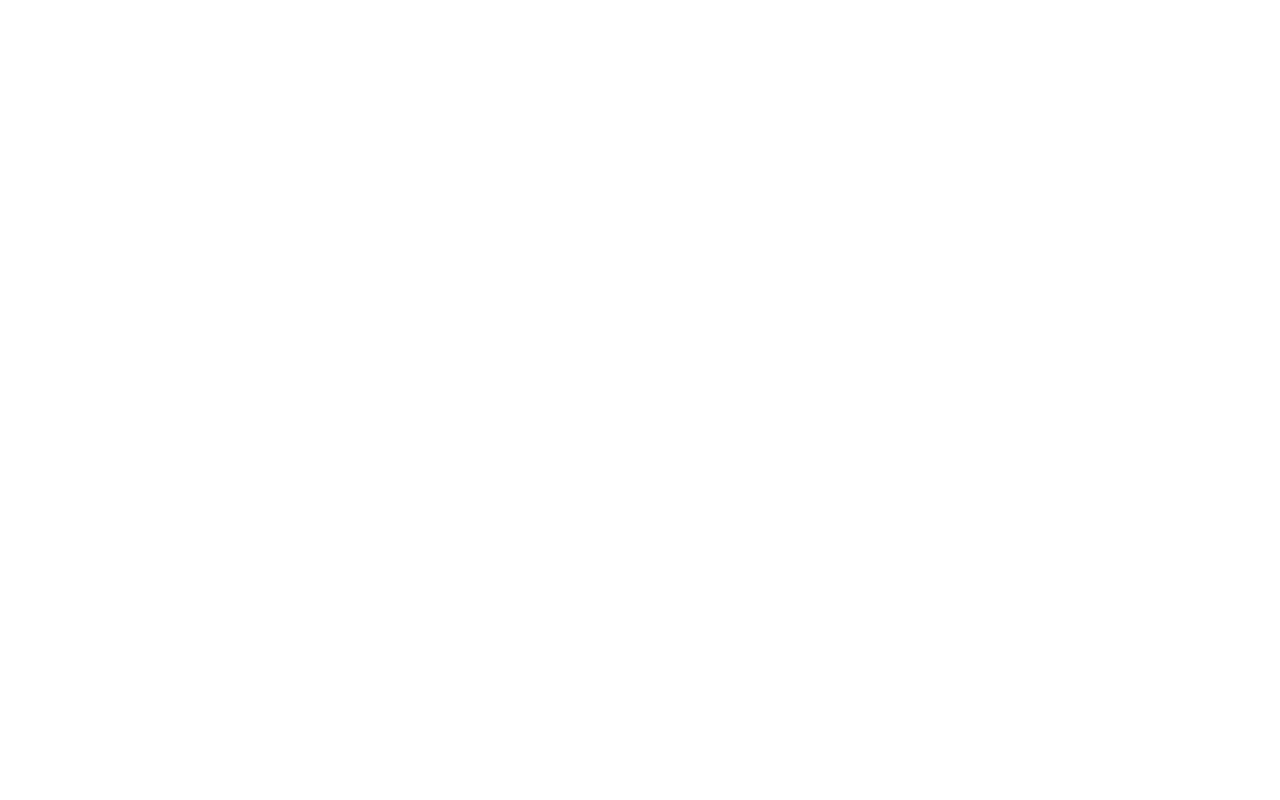
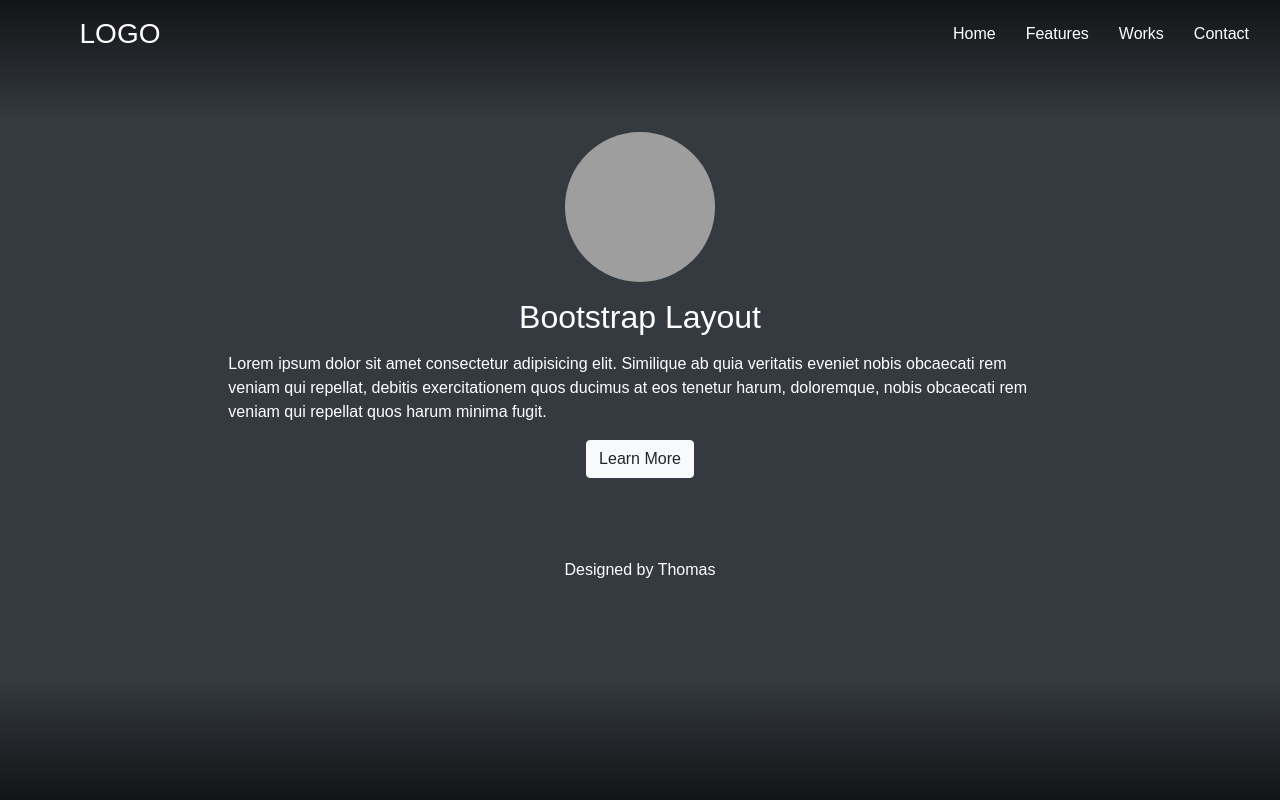
Before and after one commit to wdaweb/bs-layout-Thomas-Chiu, a plain HTML site: page index.html in a window 1280 px wide. Drawn offline with Linux system fonts and the light colour scheme; grey boxes are pictures that could not be loaded.

Commit message:
alpha version 100%

```diff
--- a/css/style.css
+++ b/css/style.css
@@ -0,0 +1,76 @@
+html,
+body {
+height: 100%;
+font-family: 'Noto Sans TC', '微軟正黑體', sans-serif;
+color: #fff;
+background: #343a40;
+position: relative;
+}
+
+.container-fluid::before {
+  content: '';
+  width: 100%;
+  height: 100%;
+  position: absolute;
+  background: linear-gradient(to bottom, #131416, transparent 15%, transparent 85%, #131416);
+}
+
+.navbar {
+  justify-content: center;
+  align-items: center;
+}
+
+.navbar-brand {
+  margin: 0;
+  text-align: center;
+  font-size: 1.75rem;
+  color: #fff;
+}
+
+.navbar-brand:hover, .nav-link:hover {
+  color: rgba(255, 255, 255, 0.5) !important;
+}
+
+.navbar-nav {
+  flex-direction: row;
+  justify-content: space-evenly;
+}
+
+.nav-link {
+  color: #fff !important;
+}
+
+.row {
+  margin: 0;
+}
+
+.row img {
+  padding: 1rem 0 1rem;
+}
+
+.row h2 {
+  padding: 0 0 0.5rem;
+}
+
+.row button {
+  display: block;
+  margin: auto;
+}
+
+.row footer {
+  margin: 2.5rem 0 1rem;
+}
+
+@media(min-width: 768px){
+  .navbar-nav {
+    margin-left: auto;
+  }
+
+  .row img {
+    margin-top: 3rem;
+  }
+
+  .row footer {
+    margin: 5rem 0 1rem;
+  }
+}
--- a/index.html
+++ b/index.html
@@ -13,6 +13,43 @@
 </head>
 
 <body>
+  <div class="container-fluid h-100 p-0 overflow-auto">
+    <nav class="navbar">
+      <a class=" navbar-brand col-12 col-md-2" href="#">LOGO</a>
+      <ul class="navbar-nav row">
+        <li class="nav-item col-auto">
+          <a class="nav-link" href="#">Home</a>
+        </li>
+        <li class="nav-item col-auto">
+          <a class="nav-link" href="#">Features</a>
+        </li>
+        <li class="nav-item col-auto">
+          <a class="nav-link" href="#">Works</a>
+        </li>
+        <li class="nav-item col-auto">
+          <a class="nav-link" href="#">Contact</a>
+        </li>
+      </ul>
+    </nav>
+
+    <div class="row justify-content-center">
+      <img class="rounded-circle img-fluid" src="https://picsum.photos/400/400/?random=1" width="150">
+      <h2 class="col-12 text-center">Bootstrap Layout</h2>
+      <p class="col-6 col-md-8">Lorem ipsum dolor sit amet consectetur adipisicing elit. Similique ab quia veritatis
+        eveniet
+        nobis obcaecati rem veniam qui repellat, debitis exercitationem quos ducimus at eos tenetur harum, doloremque,
+        nobis obcaecati rem veniam qui repellat
+        quos harum minima fugit.</p>
+      <div class="col-12">
+        <button class="btn btn-light rounded">Learn More</button>
+      </div>
+    </div>
+    <div class="row">
+      <footer class="col-12 text-center">
+        Designed by Thomas
+      </footer>
+    </div>
+  </div>
 
 
 
```
